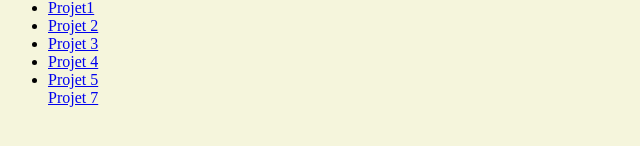
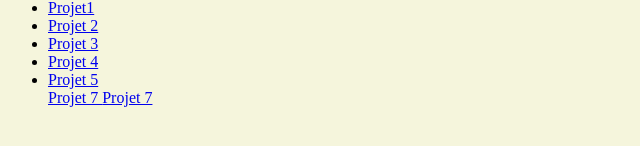
Before and after one commit to ziyadreddaf-ux/Mes-projets, a plain HTML site: page index.html in a window 1280 px wide. Shown: the part 166-312 px from the top of the page, 0-640 px from the left. Drawn offline with Linux system fonts and the light colour scheme.

Commit message:
Add files via upload

```diff
--- a/index.html
+++ b/index.html
@@ -58,6 +58,12 @@
                     Projet 7
                 </a>
             </li>
+            </li>
+
+             <a href="projet8/projet8.html">
+                    Projet 7
+                </a>
+            </li>
 
 
         </ul>
```
